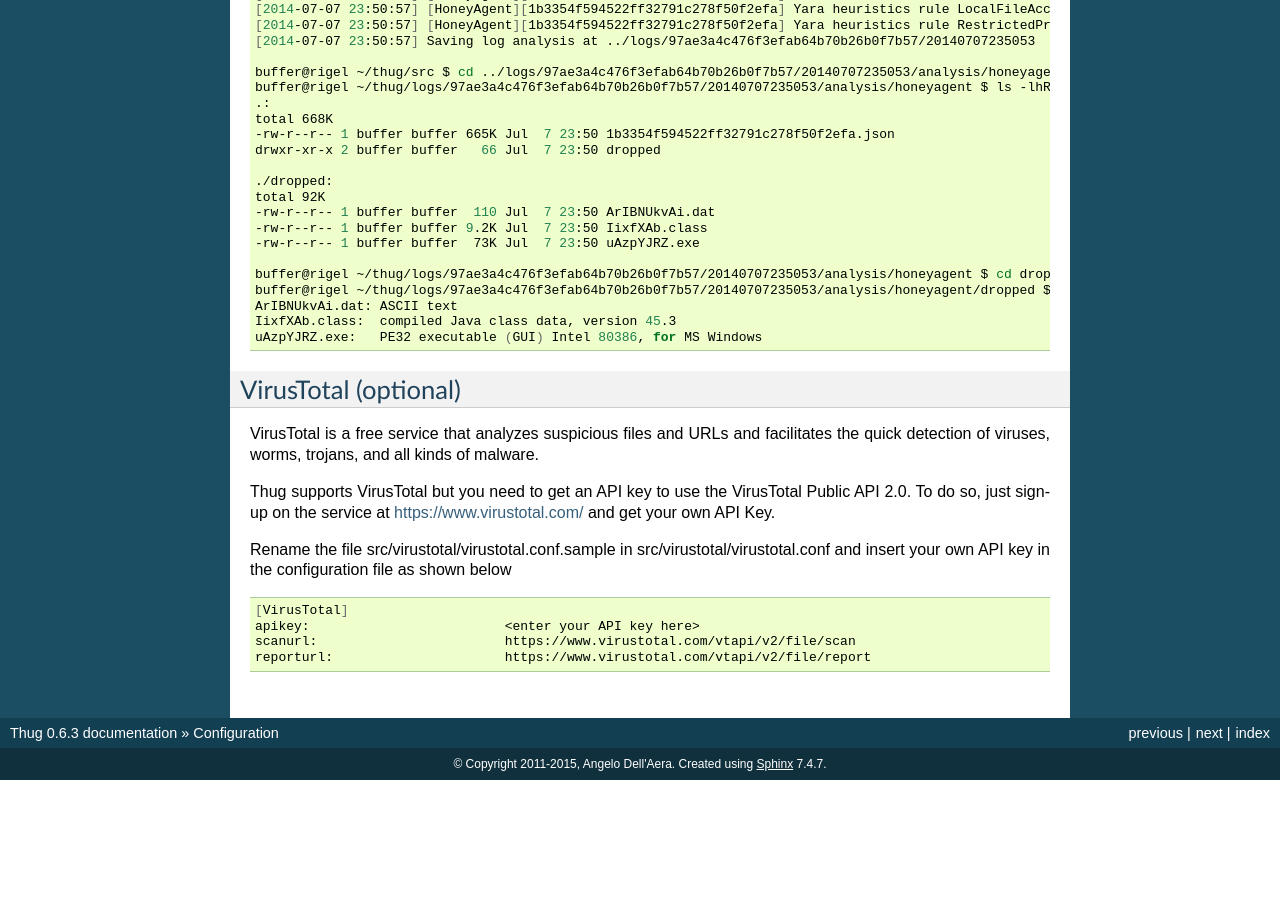
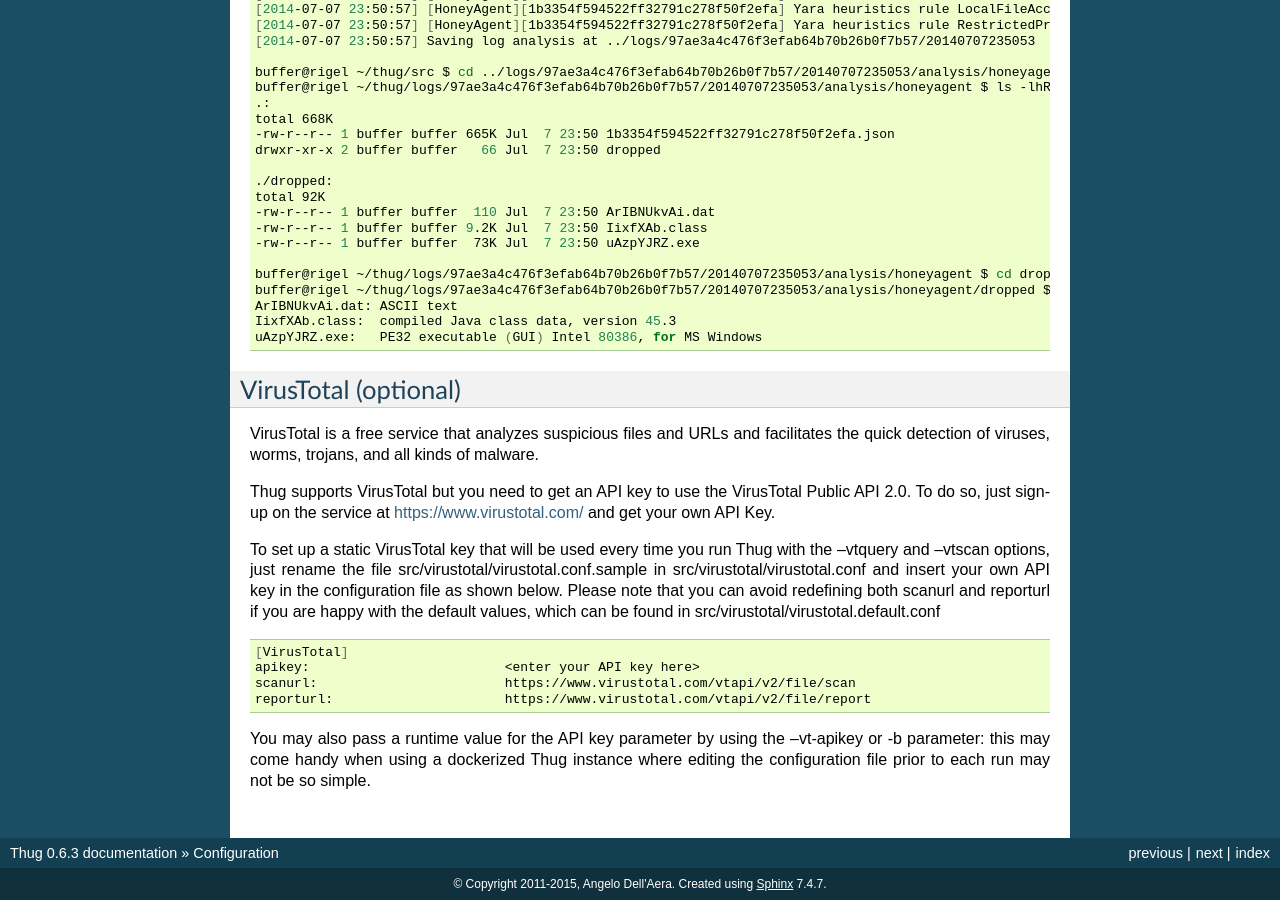
Before and after one commit to buffer/thug, a Sphinx documentation site: the page built from doc/source/configuration.rst, in a window 1280 px wide and 900 px high, scrolled down 1358 px. Built offline with Sphinx 7.4.7, drawn with Linux system fonts in a browser that asks for light colours; before the commit the page ends 2138 px from its top, so only the background shows below that.

Commit message:
Updating docs with runtime API key options

```diff
--- a/doc/source/configuration.rst
+++ b/doc/source/configuration.rst
@@ -129,8 +129,11 @@
 VirusTotal Public API 2.0. To do so, just sign-up on the service at
 https://www.virustotal.com/ and get your own API Key.
 
-Rename the file src/virustotal/virustotal.conf.sample in src/virustotal/virustotal.conf
-and insert your own API key in the configuration file as shown below
+To set up a static VirusTotal key that will be used every time you run Thug with the
+--vtquery and --vtscan options, just rename the file src/virustotal/virustotal.conf.sample
+in src/virustotal/virustotal.conf and insert your own API key in the configuration file
+as shown below. Please note that you can avoid redefining both scanurl and reporturl if
+you are happy with the default values, which can be found in src/virustotal/virustotal.default.conf
 
 .. code-block:: sh
 
@@ -138,3 +141,7 @@
     apikey:                         <enter your API key here>
     scanurl:                        https://www.virustotal.com/vtapi/v2/file/scan
     reporturl:                      https://www.virustotal.com/vtapi/v2/file/report
+
+You may also pass a runtime value for the API key parameter by using the --vt-apikey or -b parameter:
+this may come handy when using a dockerized Thug instance where editing the configuration file prior
+to each run may not be so simple.
--- a/doc/source/usage.rst
+++ b/doc/source/usage.rst
@@ -46,6 +46,7 @@
         -B, --broken-url        Set the broken URL mode
         -y, --vtquery           Query VirusTotal for samples analysis
         -s, --vtsubmit          Submit samples to VirusTotal
+        -b, --vt-apikey=        VirusTotal API key to be used at runtime
         -z, --web-tracking      Enable web client tracking inspection
         -N, --no-honeyagent     Disable HoneyAgent support
 
```
Also changed, not shown: doc/source/api.rst (+20 -0 lines).
